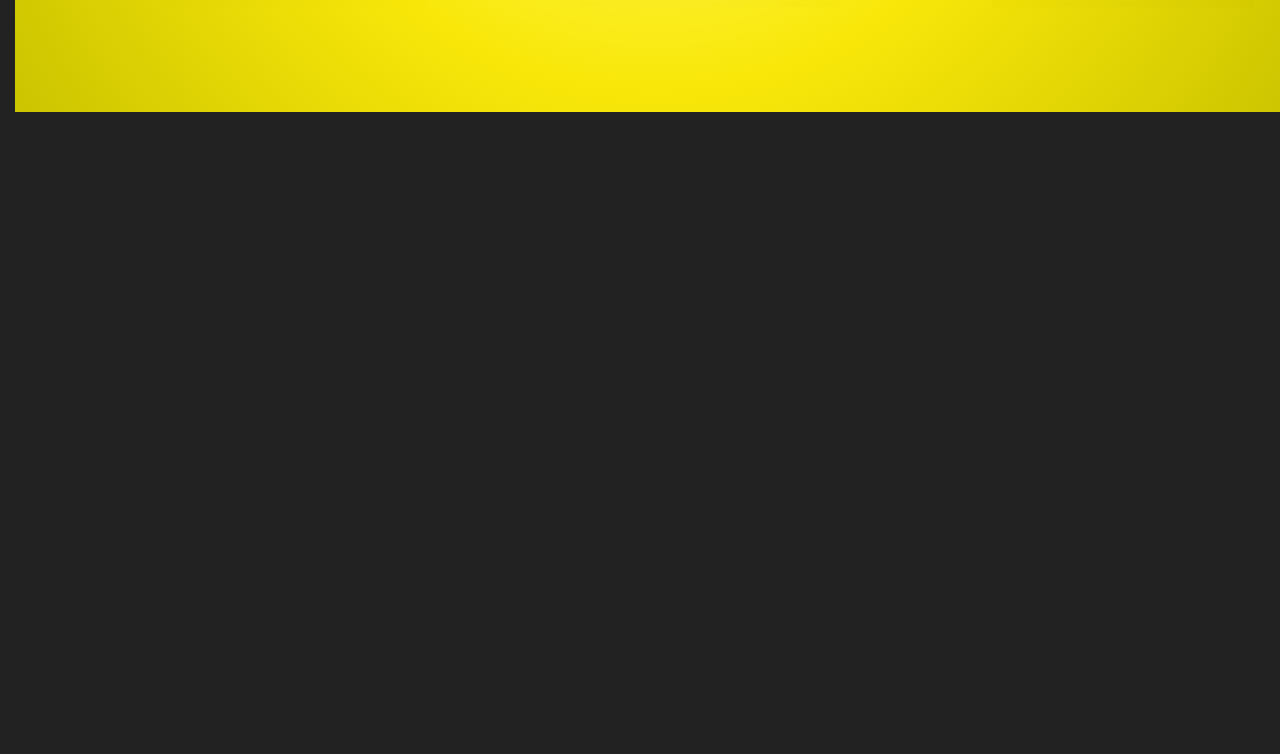
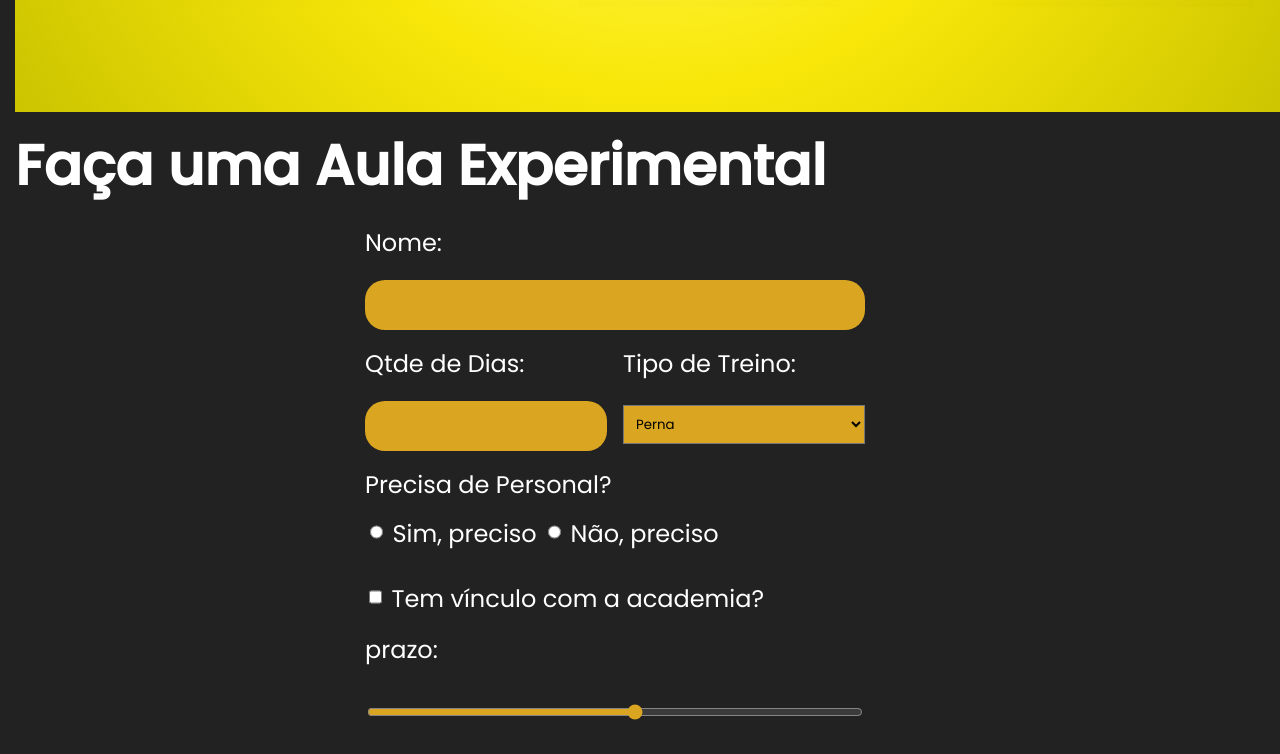
Before and after one commit to DanilOliveir4/Health-Project, a plain HTML site: page index.html in a window 1280 px wide. Shown: the part 2178-2932 px from the top of the page. Before the commit the page ends 2306 px from the top, so only its background shows below. Drawn offline with Linux system fonts and the light colour scheme.

Commit message:
Implementando a Quarta Seção

```diff
--- a/index.html
+++ b/index.html
@@ -107,5 +107,60 @@
          </ul>
         </section>
 
+        <section id="secao-orcamento">
+
+            <h2> Faça uma Aula Experimental </h2>
+
+            <form action="">
+                <div class="campo linha">
+
+                        <label for="nome">Nome: </label>
+                        <input type="text" id="nome">
+
+                 </div>
+
+                  <div class="campo">
+                    <label for="paginas">Qtde de Dias: </label>
+                    <input type="number" id="paginas">
+                  </div>
+
+                  <div class="campo">
+                    <label for="tipo"> Tipo de Treino: </label>
+                    <select name="tipo" id="tipo">
+                        <option value="1"> Perna</option>
+                        <option value="2"> Costa </option>
+                        <option value="2"> Bíceps  </option>
+                        <option value="2"> Tríceps </option>
+                    </select>
+                </div>
+
+                <div class="campo linha">
+
+                    <label for="prototipo"> Precisa de Personal? </label>
+                    <div>
+                        <input name="prototipo" type="radio" id="prototipo_sim">
+                        <label for="prototipo_sim">Sim, preciso</label>
+                        <input name="prototipo" type="radio" id="prototipo_nao">
+                        <label for="prototipo_nao">Não, preciso</label>
+                     </div>
+
+                </div>
+               <div class="campo linha">
+                  <div class="linha">
+                    <input type="checkbox" id="js">
+                    <label for="js">  Tem vínculo com a academia?</label>
+                  </div>
+              </div>
+
+                <div class="campo linha">
+                    <label for="prazo"> prazo:  </label>
+                    <input type="range" name="prazo" id="prazo" min="1" max="12">
+                </div>
+
+
+            </form>
+        </section>
+
+
     </body>
 </html>
--- a/styles/style.css
+++ b/styles/style.css
@@ -65,7 +65,6 @@ h2 {
   font-family: poppinsmedium;
 }
 
-
 span {
   color: yellow;
 }
@@ -76,16 +75,16 @@ p {
   font-family: poppinslight;
 }
 
-.botao{
+.botao {
   display: flex;
-    gap:1rem ;
+  gap: 1rem;
   margin: 0 5.4rem;
   color: rgb(3, 3, 3);
-    font-family:poppinsregular ;
+  font-family: poppinsregular;
   background-color: rgb(228, 228, 7);
   padding: 0.25rem 1rem;
   border-radius: 0.5rem;
-    transition:.5s;
+  transition: 0.5s;
 }
 
 .container {
@@ -99,10 +98,10 @@ p {
 }
 .img-container img {
   padding-top: 20px;
-    padding-left:  350px;
+  padding-left: 350px;
   width: 800px;
   height: auto;
-    opacity: .7;
+  opacity: 0.7;
   border-radius: 50%;
 }
 
@@ -140,11 +139,11 @@ input {
   padding-top: 5rem;
   display: flex;
 
-  flex-direction: row  ;
+  flex-direction: row;
   margin-left: 5.4rem;
 }
 
-.avatar img{
+.avatar img {
   margin-top: 3rem;
   border-radius: 100%;
   height: 26rem;
@@ -158,7 +157,7 @@ input {
     font-family: poppinsmedium;
 }
 */
-.Titulo{
+.Titulo {
   margin-top: 6rem;
   line-height: 30px;
   font-size: 35px;
@@ -167,14 +166,13 @@ input {
   margin-bottom: 1rem;
   width: 33rem;
 }
-.Box2{
+.Box2 {
   margin-left: 27rem;
   line-height: 20px;
   max-width: 586rem;
   font-family: poppinslight;
-
 }
-.segundo{
+.segundo {
   margin-top: 2rem;
   line-height: 20px;
   font-size: 1.3rem;
@@ -183,7 +181,7 @@ input {
   font-family: poppinslight;
 }
 
-a.botao{
+a.botao {
   align-items: center;
   height: 70px;
   width: 164px;
@@ -195,73 +193,72 @@ a.botao{
 
 /* PARTE 3 DO SITE */
 
-
-#secao-projetos{
+#secao-projetos {
   width: 100vw;
   margin-top: 5rem;
   height: 100vh;
-    background-image: radial-gradient(circle at 50% 50%, #ffff6d 0, #f9e709 50%, #cbc400 100%);
-
+  background-image: radial-gradient(
+    circle at 50% 50%,
+    #ffff6d 0,
+    #f9e709 50%,
+    #cbc400 100%
+  );
 }
 
-.card{
+.card {
   max-width: 300px;
   height: 420px;
 
-
   position: relative;
   cursor: pointer;
-    box-shadow:   35px -13px 41px -19px rgb(18, 18, 11);
+  box-shadow: 35px -13px 41px -19px rgb(18, 18, 11);
 }
 
-.card:hover .card-text{
+.card:hover .card-text {
   opacity: 1;
 }
-.card:hover .image-wrapper{
-    opacity: .3;
+.card:hover .image-wrapper {
+  opacity: 0.3;
 }
-.image-wrapper{
+.image-wrapper {
   height: 100%;
   width: 100%;
   overflow: hidden;
 }
 
-.image-wrapper img{
+.image-wrapper img {
   height: 100%;
   width: 100%;
   object-fit: cover;
-
 }
 
-.card-text{
+.card-text {
   margin-left: 2rem;
   position: absolute;
   top: 0;
   width: 12rem;
   opacity: 0;
   transition: opacity 1s;
-
 }
 
-#secao-projetos ul{
-
+#secao-projetos ul {
   height: 90%;
   display: grid;
   grid-template-columns: repeat(3, 1fr);
   place-items: center;
 }
- #secao-projetos li{
+#secao-projetos li {
   list-style: none;
 }
 
- .card-text h2{
+.card-text h2 {
   color: black;
   font-family: Arial, Helvetica, sans-serif;
 }
 
- .card-text p{
+.card-text p {
   font-family: Arial, Helvetica, sans-serif;
-    color:white;
+  color: white;
 }
 
 .Teste {
@@ -271,8 +268,52 @@ a.botao{
   align-items: center;
 
   padding-top: 2rem;
-    font-family:'Gill Sans', 'Gill Sans MT', Calibri, 'Trebuchet MS', sans-serif;
+  font-family: "Gill Sans", "Gill Sans MT", Calibri, "Trebuchet MS", sans-serif;
   font-weight: bold;
   font-size: 40px;
   color: black;
 }
+
+/* Secao-orcamento */
+
+secao-orcamento {
+  height: 100vh;
+  padding: 4rem;
+
+}
+#secao-orcamento form {
+  max-width: 500px;
+  grid-template-columns: 1fr 1fr;
+  margin: 0 auto;
+  font-size: 1.5rem;
+  display: grid;
+  gap: 1rem;
+
+}
+
+.campo {
+  display: flex;
+  flex-direction: column;
+}
+.linha {
+  grid-column: 1/3;
+}
+
+/*input[type = text],*/
+input[typer="number"],
+select {
+  background-color: goldenrod;
+  font-family: var(--font-title);
+  padding: 0.5rem;
+  margin-top: 1.5rem;
+}
+
+.campo input {
+  background-color: goldenrod;
+}
+
+input[type="radio"],
+input[type="checkbox"],
+input[type="range"] {
+  accent-color: goldenrod;
+}
```
Lines whose indentation alone changed are shown as unchanged.
